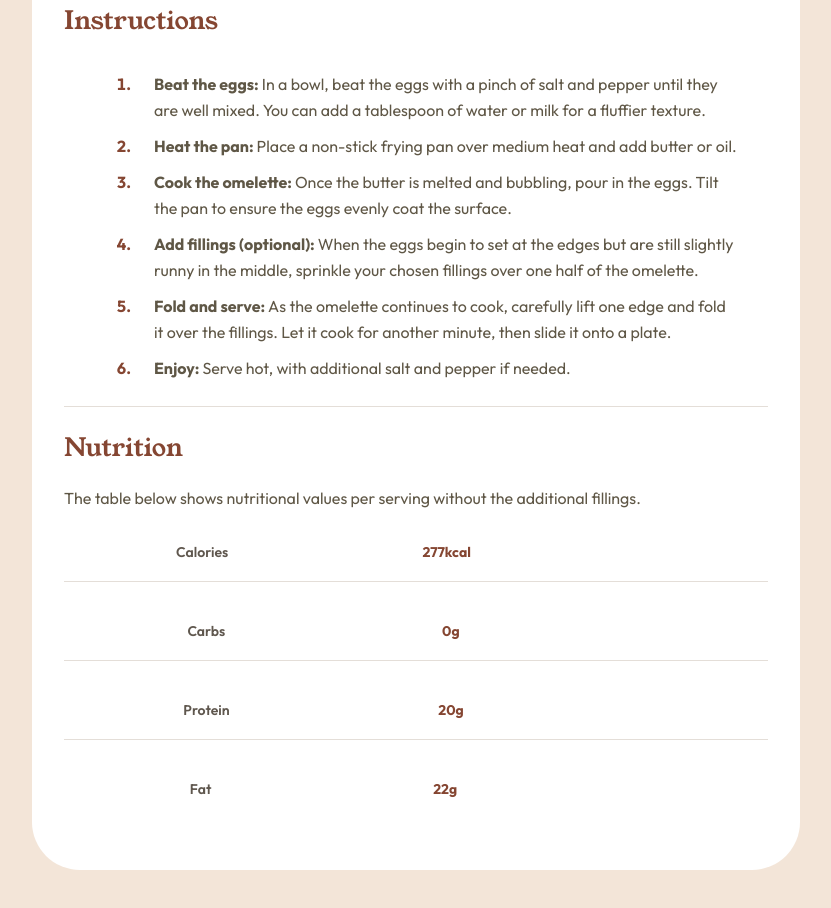
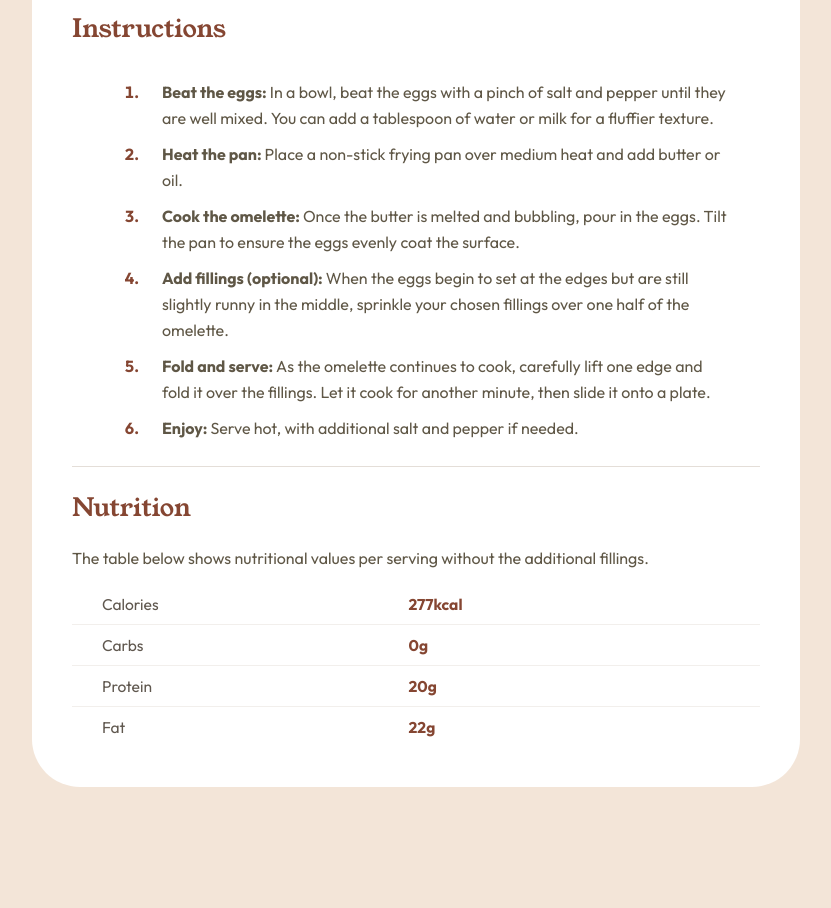
Before and after one commit to Lpluiz123/recipe-page-main, a plain HTML site: page index.html in a window 1280 px wide. Shown: the part 1377-2285 px from the top of the page, without its empty margins (224-1055 px from the left). Drawn offline with Linux system fonts and the light colour scheme.

Commit message:
Correção

```diff
--- a/index.html
+++ b/index.html
@@ -107,28 +107,30 @@
           The table below shows nutritional values per serving without the
           additional fillings.
         </p>
-        <div class="nutrition-table">
-          <div class="table-border">
-            <p>Calories</p>
-            <span>277kcal</span>
-          </div>
+          <table class="nutrition-table">
+            <tbody>
+              <tr class="border-bottom">
+                <td class="key">Calories</td>
+                <td class="value">277kcal</td>
+              </tr>
 
-          <div class="table-border">
-            <p>Carbs</p>
-            <span>0g</span>
-          </div>
+              <tr class="border-bottom">
+                <td class="key">Carbs</td>
+                <td class="value">0g</td>
+              </tr>
 
-          <div class="table-border">
-            <p>Protein</p>
-            <span>20g</span>
-          </div>
+              <tr class="border-bottom">
+                <td class="key">Protein</td>
+                <td class="value">20g</td>
+              </tr>
 
-          <div class="table-border-none">
-            <p>Fat</p>
-            <span>22g</span>
-          </div>
+              <tr>
+                <td class="key">Fat</td>
+                <td class="value">22g</td>
+              </tr>
+            </tbody>
 
-        </div>
+          </table>
       </section>
       </div>
     </div>
--- a/style.css
+++ b/style.css
@@ -13,7 +13,7 @@ body {
   width: 60%;
   margin: 10rem auto;
   border-radius: 3rem;
-  padding: 2rem;
+  padding: 2.5rem;
   background-color: #fff;
   display: flex;
   justify-content: center;
@@ -151,52 +151,31 @@ header img {
   margin-bottom: 15px;
 }
 
-.nutrition-table {
-  display: flex;
-  flex-direction: column;
+
+table {
+  margin-top: 1rem;
+  width: 100%;
+  padding: 20px;
+  border-collapse: collapse;
 }
 
-.table-border {
-  display: flex;
-  flex-direction: row;
-  justify-content: space-around;
-  border-bottom: 1px solid #E4DED8;
-  margin: 0 0 20px;
-  padding: 20px 200px 20px 15px;
-  font-size: 11px;
+table .key {
+  color: #5F574E;
+  font-size: 15.6px;
+  padding: 10px;
+  padding-left: 30px;
 }
 
-.table-border p {
-  color: #5F574E;
-  font-weight: 600;
-  font-size: 14px;
+table .value {
+  color: #854632;
+  font-weight: bold;
+  font-size: 15.6px;
+  padding: 10px;
+  padding-right: 43px;
 }
 
-.table-border span {
-  font-weight: bold;
-  color: #854632;
-  font-size: 14px;
-}
-
-.table-border-none {
-  display: flex;
-  flex-direction: row;
-  justify-content: space-around;
-  margin: 0 0 20px;
-  padding: 20px 200px 20px 15px;
-  font-size: 11px;
-}
-
-.table-border-none p {
-  color: #5F574E;
-  font-weight: 600;
-  font-size: 14px;
-}
-
-.table-border-none span {
-  font-weight: bold;
-  color: #854632;
-  font-size: 14px;
+.nutrition-table .border-bottom{
+  border-bottom: 1px solid #F2EFEC; ;
 }
 
 ul .li-bottom {
```
